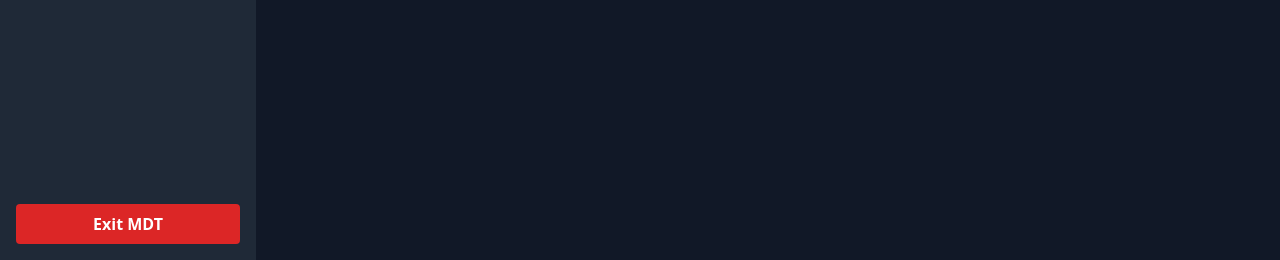
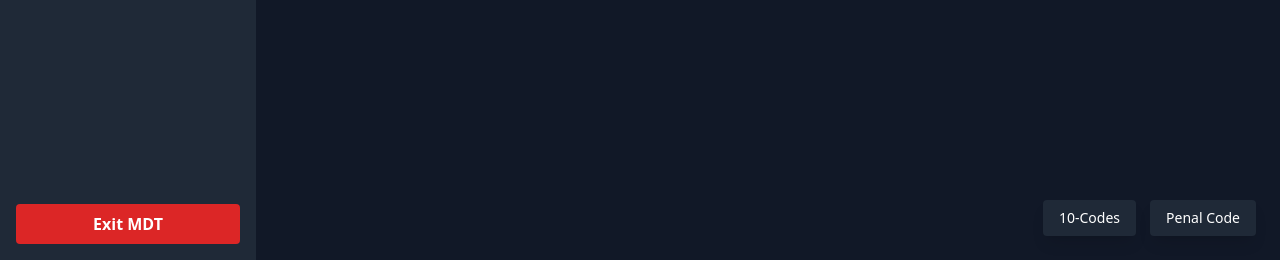
Before and after one commit to BlueHaven1/cad.bluehaven.me, a PHP site: page /dashboard/mdt.php in a window 1280 px wide. Shown: the part 540-800 px from the top of the page. Run offline with PHP 8.4, Linux system fonts and the light colour scheme; the visitor is signed in with stand-in values (Sample User, id 1); data that the repository does not hold is empty; some libraries are stand-ins or nearby versions.

Commit message:
ModalUpdates

```diff
--- a/dashboard/citation.php
+++ b/dashboard/citation.php
@@ -180,6 +180,7 @@ if ($_SERVER['REQUEST_METHOD'] === 'POST') {
     });
   }
 </script>
-
+<?php include '../partials/penal-modal.php'; ?>
+<?php include '../partials/ten-codes-modal.php'; ?>
 </body>
 </html>
--- a/dashboard/civilian.php
+++ b/dashboard/civilian.php
@@ -142,6 +142,7 @@ $weapons = json_decode($weapRes, true);
     </div>
   </div>
 </main>
-
+<?php include '../partials/penal-modal.php'; ?>
+<?php include '../partials/ten-codes-modal.php'; ?>
 </body>
 </html>
--- a/dashboard/file-warrant.php
+++ b/dashboard/file-warrant.php
@@ -187,5 +187,7 @@ if ($_SERVER['REQUEST_METHOD'] === 'POST') {
     document.getElementById('jail_time').value = selected.dataset.jail || '';
   }
 </script>
+<?php include '../partials/penal-modal.php'; ?>
+<?php include '../partials/ten-codes-modal.php'; ?>
 </body>
 </html>
--- a/dashboard/mdt.php
+++ b/dashboard/mdt.php
@@ -124,5 +124,7 @@ $callsign = $_SESSION['callsign'] ?? 'None';
       });
     }
   </script>
+  <?php include '../partials/penal-modal.php'; ?>
+<?php include '../partials/ten-codes-modal.php'; ?>
 </body>
 </html>
--- a/dashboard/name-search.php
+++ b/dashboard/name-search.php
@@ -79,5 +79,7 @@ $encodedName = urlencode($name); // encode spaces and special chars
     ?>
   </div>
 </main>
+<?php include '../partials/penal-modal.php'; ?>
+<?php include '../partials/ten-codes-modal.php'; ?>
 </body>
 </html>
--- a/dashboard/plate-search.php
+++ b/dashboard/plate-search.php
@@ -106,5 +106,7 @@ if (!empty($_GET['plate'])) {
     <?php endif; ?>
   </div>
 </main>
+<?php include '../partials/penal-modal.php'; ?>
+<?php include '../partials/ten-codes-modal.php'; ?>
 </body>
 </html>
--- a/dashboard/serve-warrant.php
+++ b/dashboard/serve-warrant.php
@@ -155,5 +155,7 @@ foreach ($warrants as $w) {
     <?php endif; ?>
   </div>
 </main>
+<?php include '../partials/penal-modal.php'; ?>
+<?php include '../partials/ten-codes-modal.php'; ?>
 </body>
 </html>
--- a/dashboard/warning.php
+++ b/dashboard/warning.php
@@ -174,5 +174,7 @@ if ($_SERVER['REQUEST_METHOD'] === 'POST') {
     });
   }
 </script>
+<?php include '../partials/penal-modal.php'; ?>
+<?php include '../partials/ten-codes-modal.php'; ?>
 </body>
 </html>
```
